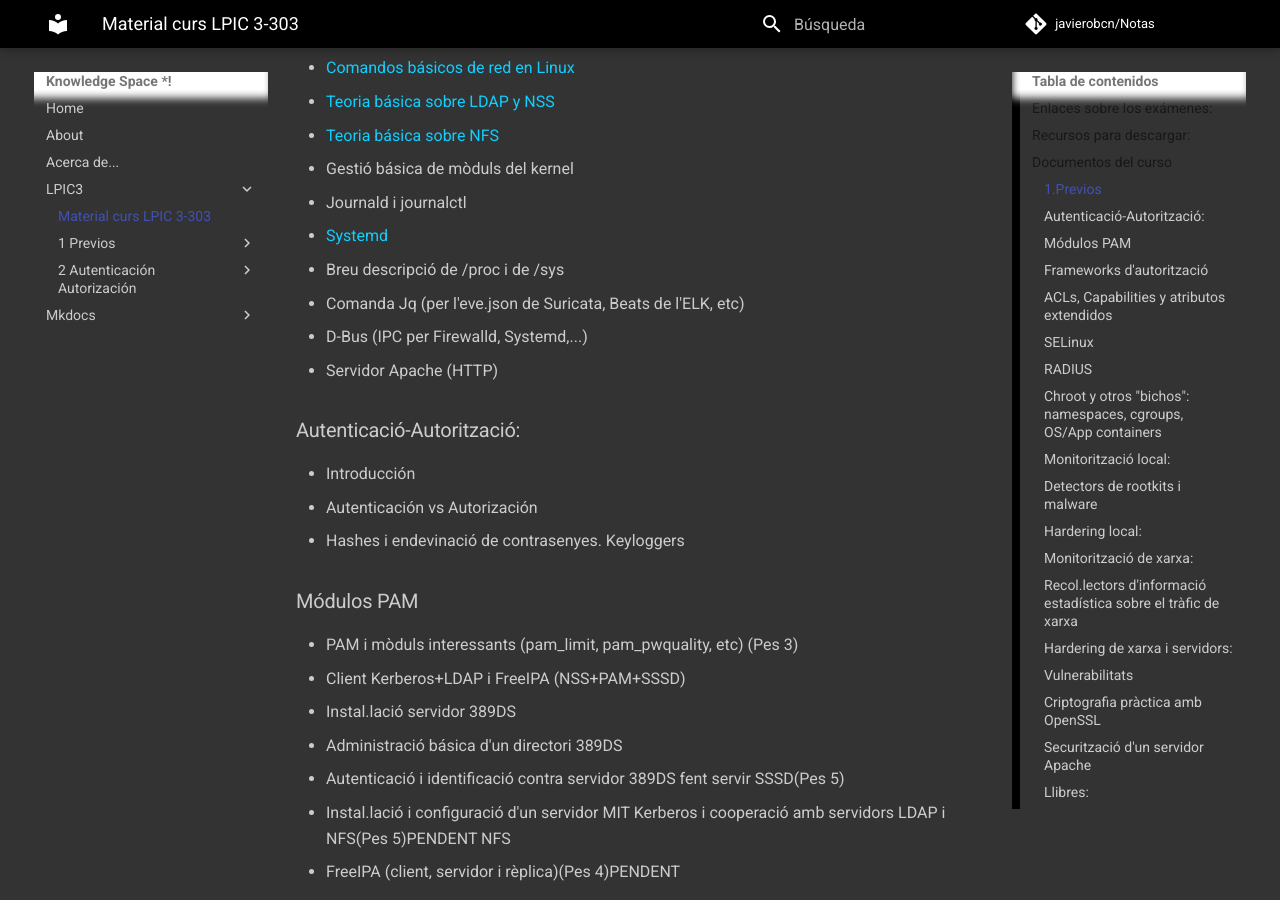
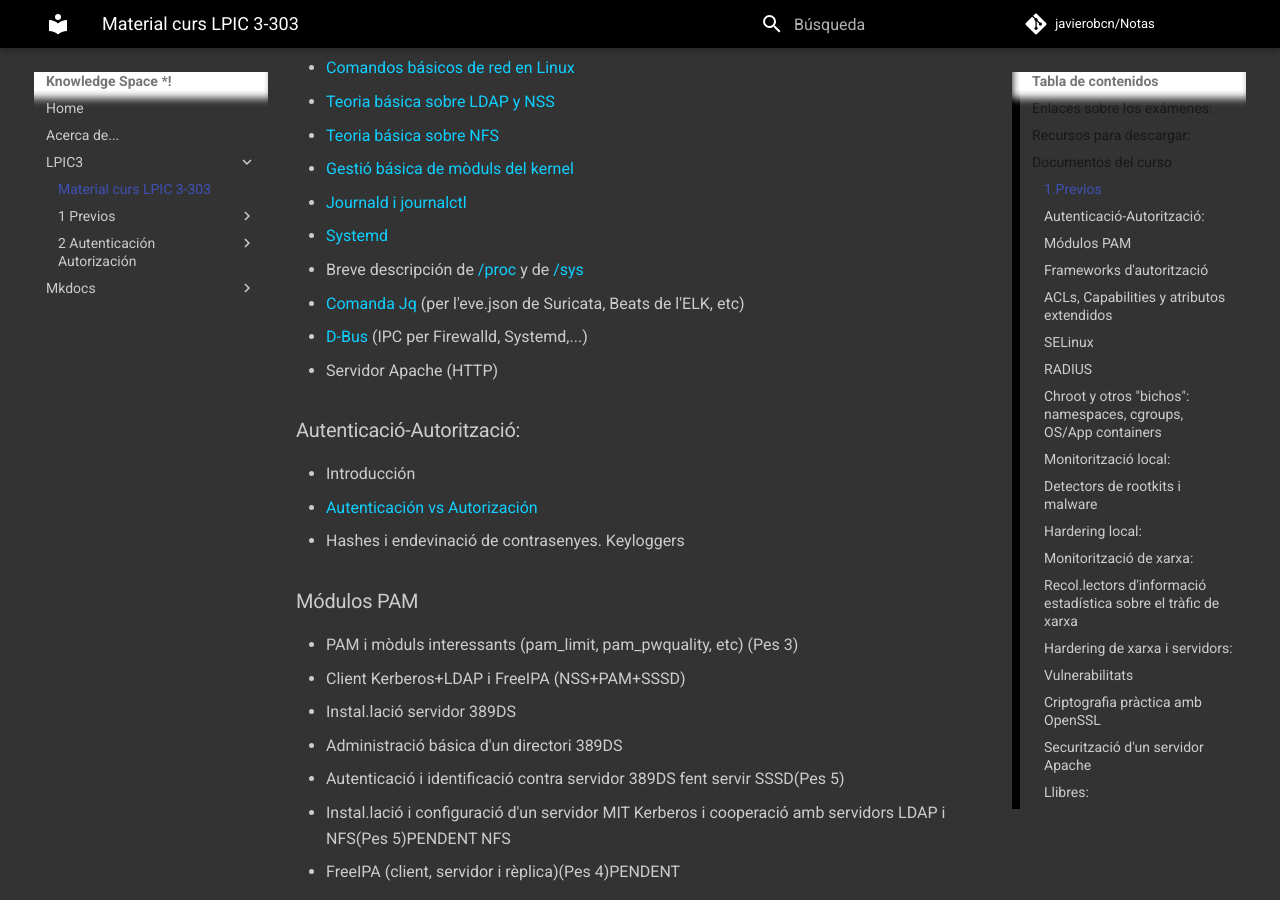
Before and after one commit to javierobcn/Notas, an MkDocs documentation site: the page built from docs/LPIC3/index.md, in a window 1280 px wide and 900 px high, scrolled down 656 px. Built offline with MkDocs 1.6.1 and Material for MkDocs 9.7.7, drawn with Linux system fonts in a browser that asks for light colours; comment, search, counter and statistics services are not loaded.

Commit message:
renombrado About.md

```diff
--- a/docs/LPIC3/index.md
+++ b/docs/LPIC3/index.md
@@ -18,18 +18,18 @@
 - [Comandos básicos de red en Linux](1-Previos/Comandos básicos de red en Linux)
 - [Teoria básica sobre LDAP y NSS](1-Previos/Autenticación e Identificación de usuarios con LDAP)
 - [Teoria básica sobre NFS](1-Previos/Compartir ficheros con NFSv4)
-- Gestió básica de mòduls del kernel
-- Journald i journalctl
+- [Gestió básica de mòduls del kernel](https://q2dg.github.io/LPIC3-303/ModulsKernel.pdf)
+- [Journald i journalctl](https://q2dg.github.io/LPIC3-303/Journalctl.pdf)
 - [Systemd](1-Previos/Systemd)
-- Breu descripció de /proc i de /sys
-- Comanda Jq (per l'eve.json de Suricata, Beats de l'ELK, etc)
-- D-Bus (IPC per Firewalld, Systemd,...)
+- Breve descripción de [/proc](https://www.thegeekdiary.com/understanding-the-proc-file-system) y de [/sys](https://www.thegeekdiary.com/understanding-the-sysfs-file-system-in-linux/)
+- [Comanda Jq](https://q2dg.github.io/LPIC3-303/Jq.pdf) (per l'eve.json de Suricata, Beats de l'ELK, etc)
+- [D-Bus](https://q2dg.github.io/LPIC3-303/DBus.pdf) (IPC per Firewalld, Systemd,...)
 - Servidor Apache (HTTP)
 
 
 ###Autenticació-Autorització:
 - Introducción
-- Autenticación vs Autorización
+- [Autenticación vs Autorización](2-Autenticación-Autorización/Autenticación_vs_Autorización)
 - Hashes i endevinació de contrasenyes. Keyloggers
 
 ### Módulos PAM
```
Also changed, not shown: docs/About.md (deleted, +0 -7 lines).
